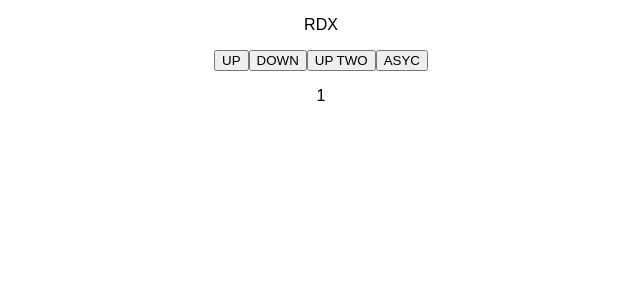
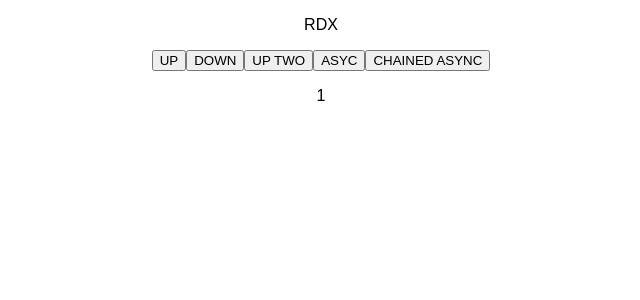
Before and after one commit to tjdavies/RDX, a React (Create React App) app: page / in a window 1280 px wide. Shown: the top 300 px of the page, without its empty margins (319-959 px from the left). Built offline with nearby package versions, Linux system fonts and the light colour scheme.

Commit message:
added action chaining

```diff
--- a/src/App.js
+++ b/src/App.js
@@ -15,7 +15,8 @@ const actions = {
   increment: a => a.map(s => ({ value:s.value + 1 })),
   decrement: a => a.map(s => ({ value:s.value - 1 })),
   increaseBy: a => a.map((s, delta) => ({value:s.value + delta })),
-  async: a => a.addEffect(AsyncSideEffect)
+  async: a => a.addEffect(AsyncSideEffect),
+  asyncTwo: a => a.chain(actions.decrement).chain(actions.async),
 }
 
 function render(state, actions){
@@ -25,6 +26,7 @@ function render(state, actions){
     <button onClick={actions.decrement} > DOWN </button>
     <button onClick={() => actions.increaseBy(2)} > UP TWO </button>
     <button onClick={actions.async} > ASYC </button>
+    <button onClick={actions.asyncTwo}> CHAINED ASYNC </button>
     <p>{state.value}</p>
   </div>
 }
--- a/src/RDX.js
+++ b/src/RDX.js
@@ -36,8 +36,9 @@ export default function RDX(initState, render, actions ){
 
 function Action(s, ...args){
     return {
-        map: f => Action( {effects:s.effects, state:f(s.state, ...args)} ) ,
-        addEffect: e => Action({effects:[...s.effects, e], state:s.state}) ,
+        map: f => Action( {effects:s.effects, state:f(s.state, ...args)} ),
+        addEffect: e => Action({effects:[...s.effects, e], state:s.state}),
+        chain: a => a(Action(s), ...args),
         fold: () => s
     }
 }
```
Also changed, not shown: src/logo.svg (deleted).
